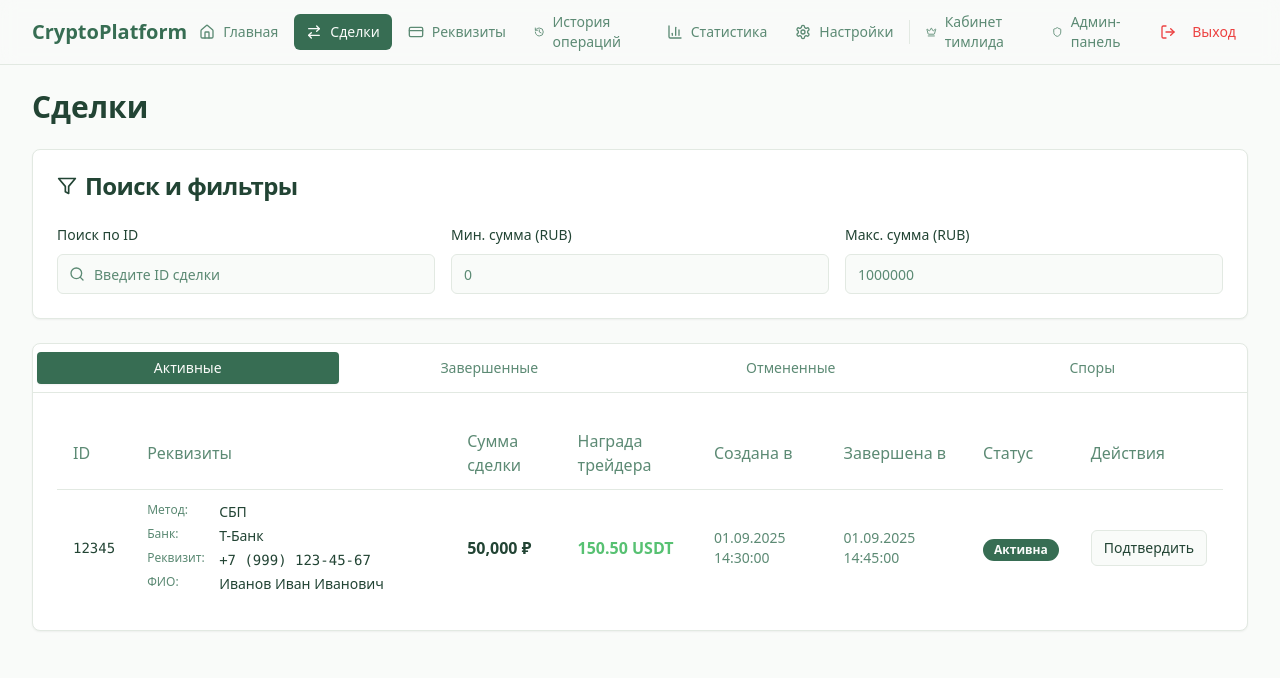
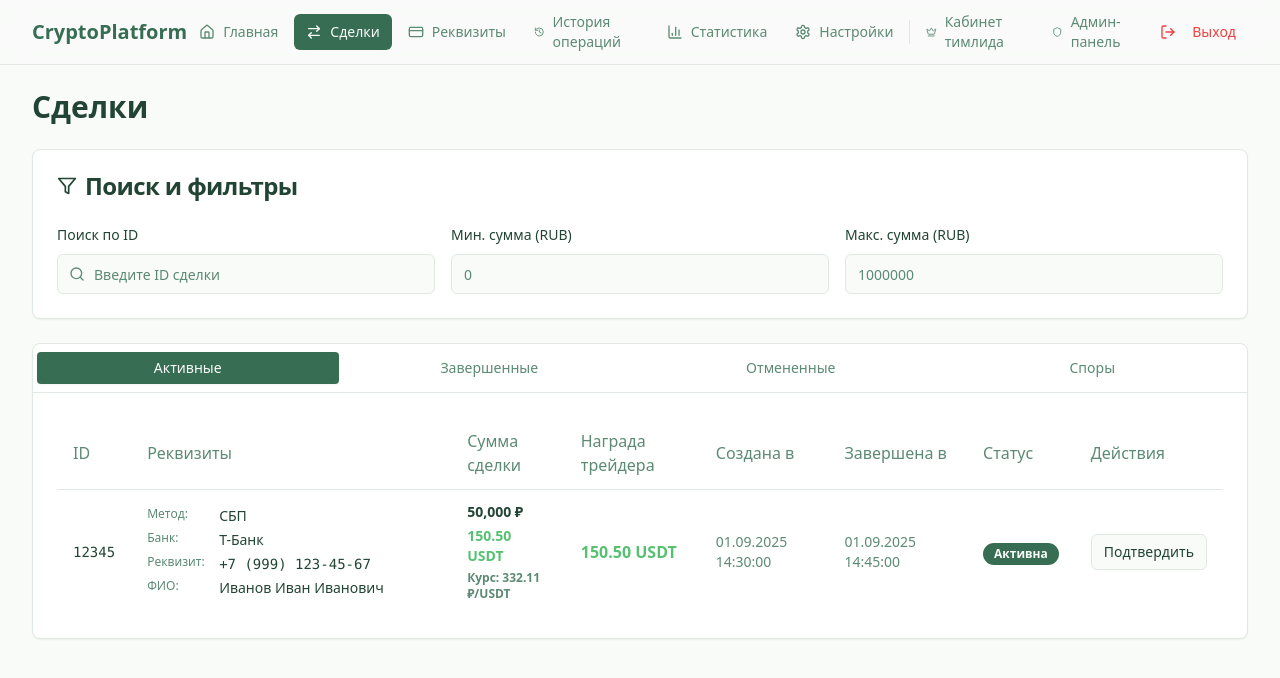
Before and after one commit to bag-huyag/gold-standard-crypto, a React (Vite) app: page /deals in a window 1280 px wide. Shown: the top 678 px of the page. Built offline with nearby package versions, Linux system fonts and the light colour scheme; the HTML template or start-up script is replaced by a standard one.

Commit message:
Add currency conversion display

```diff
--- a/src/pages/Deals.tsx
+++ b/src/pages/Deals.tsx
@@ -12,6 +12,8 @@ const mockDeals = [{
   paymentDetails: "+7 (999) 123-45-67",
   ownerName: "Иванов Иван Иванович",
   amount: "50,000 ₽",
+  amountUSDT: "150.50 USDT",
+  exchangeRate: "332.11",
   traderReward: "150.50 USDT",
   createdAt: "01.09.2025 14:30:00",
   completedAt: "01.09.2025 14:45:00",
@@ -23,6 +25,8 @@ const mockDeals = [{
   paymentDetails: "2202 2020 1234 5678",
   ownerName: "Петров Петр Петрович",
   amount: "25,000 ₽",
+  amountUSDT: "75.25 USDT",
+  exchangeRate: "332.11",
   traderReward: "75.25 USDT",
   createdAt: "01.09.2025 13:15:00",
   completedAt: "01.09.2025 13:30:00",
@@ -34,6 +38,8 @@ const mockDeals = [{
   paymentDetails: "+7 (999) 987-65-43",
   ownerName: "Сидоров Алексей Михайлович",
   amount: "100,000 ₽",
+  amountUSDT: "300.00 USDT",
+  exchangeRate: "333.33",
   traderReward: "300.00 USDT",
   createdAt: "01.09.2025 12:00:00",
   completedAt: "",
@@ -45,6 +51,8 @@ const mockDeals = [{
   paymentDetails: "5536 9139 1234 5678",
   ownerName: "Козлова Анна Сергеевна",
   amount: "75,000 ₽",
+  amountUSDT: "225.75 USDT",
+  exchangeRate: "332.11",
   traderReward: "225.75 USDT",
   createdAt: "01.09.2025 11:30:00",
   completedAt: "",
@@ -177,7 +185,13 @@ export default function Deals() {
                               </div>
                             </div>
                           </td>
-                          <td className="py-3 px-4 font-semibold">{deal.amount}</td>
+                          <td className="py-3 px-4 font-semibold">
+                            <div className="space-y-1">
+                              <div className="text-sm font-semibold">{deal.amount}</div>
+                              <div className="text-sm text-success font-semibold">{deal.amountUSDT}</div>
+                              <div className="text-xs text-muted-foreground">Курс: {deal.exchangeRate} ₽/USDT</div>
+                            </div>
+                          </td>
                           <td className="py-3 px-4 text-success font-semibold">{deal.traderReward}</td>
                           <td className="py-3 px-4 text-sm text-muted-foreground">{deal.createdAt}</td>
                           <td className="py-3 px-4 text-sm text-muted-foreground">
```
